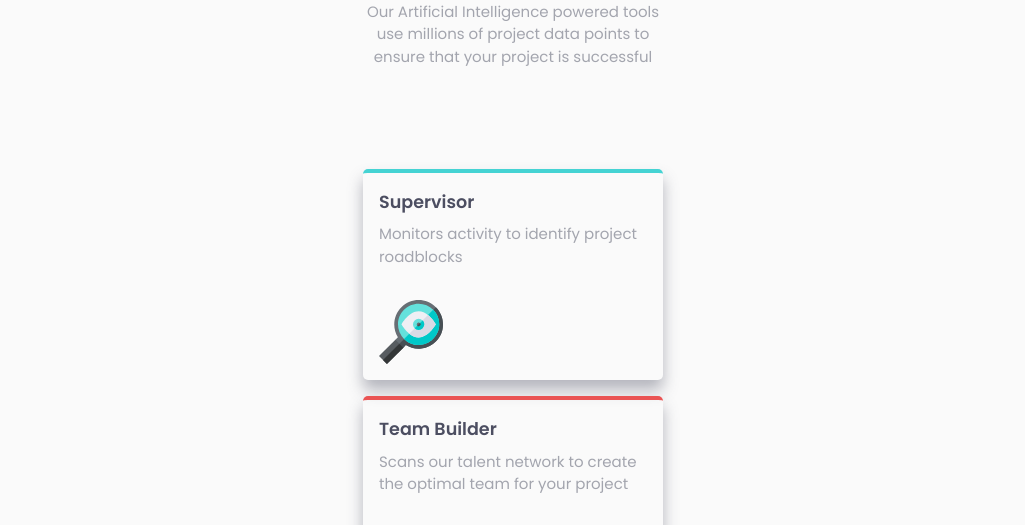
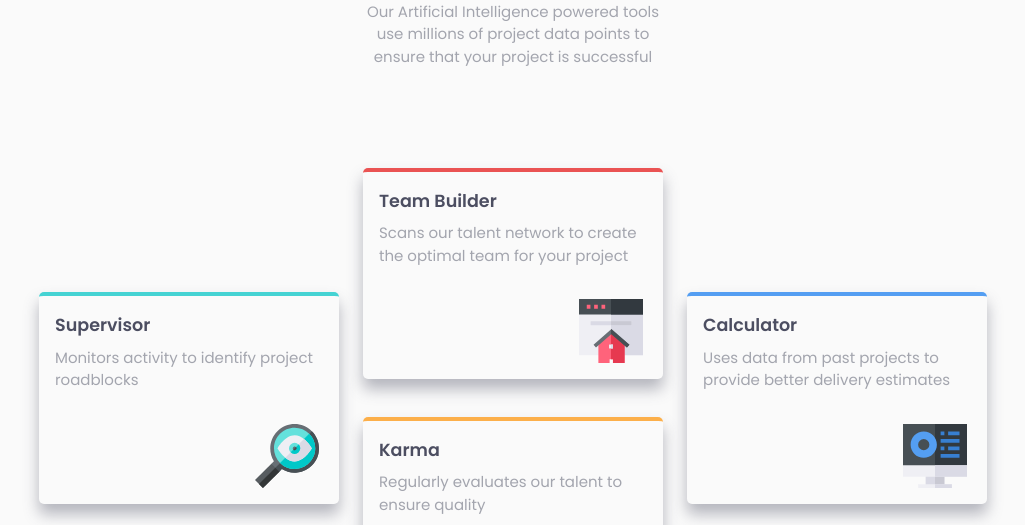
Before and after one commit to devhnry/four-card-feature-section, a website built with Vite: page index.html in a window 1280 px wide. Shown: the part 220-745 px from the top of the page, without its empty margins (127-1152 px from the left). Built offline with nearby package versions, Linux system fonts and the light colour scheme.

Commit message:
Initial commit

```diff
--- a/src/css/style.css
+++ b/src/css/style.css
@@ -40,7 +40,7 @@
   3. Allow percentage-based heights in the application
 */
 html, body {
-  height: 100%;
+  height: 100vh;
 }
 /*
   Typographic tweaks!
@@ -79,13 +79,14 @@ p, h1, h2, h3, h4, h5, h6 {
 
 /* General Styling */
 body {
+  position: relative;
   background-color: var(--clr-neutral-300);
   font-size: var(--fs-body);
   font-family: var(--ff-body);
   font-weight: var(--fw-regular);
   color: var(--clr-neutral-100);
   text-align: center;
-  position: relative;
+  max-height: 800px;
 }
 
 p{
@@ -122,11 +123,11 @@ header{
 
 /* ==== Main ====  */
 .container{
-  /* width: var(100% - 2); */
   position: absolute;
   left: 50%;
   transform: translate(-50%);
 }
+
 .card {
   width: 300px;
   padding: 16px 0;
@@ -136,15 +137,35 @@ header{
   border-radius: 5px;
   box-shadow: 0px 10px 15px rgba(76, 78, 97, 0.4);
 }
+
+@media(min-width: 60rem){
+  .container{
+    display: grid;
+    gap: 1.5rem;
+    grid-template-columns: repeat(3, 300px);
+    grid-template-rows:  repeat(2, 225px);
+    align-items: center;
+  }
+}
+
 .card__1{
   border-top: 4px solid var(--clr-primary-200);
+  grid-row: 1 / 3;
+
 }
 .card__2{
   border-top: 4px solid var(--clr-primary-100);
+  grid-column-start: 2;
+
 }.card__3{
   border-top: 4px solid var(--clr-primary-300);
+  grid-column-start: 2;
+
 }.card__4{
   border-top: 4px solid var(--clr-primary-400);
+  grid-column-start: 3;
+  grid-row: 1 / -1;
+
 }
 
 .card__content{
@@ -154,3 +175,7 @@ header{
 .card__title{
   padding-bottom: 8px;
 }
+
+.card img{
+  padding-left: 200px;
+}
```
